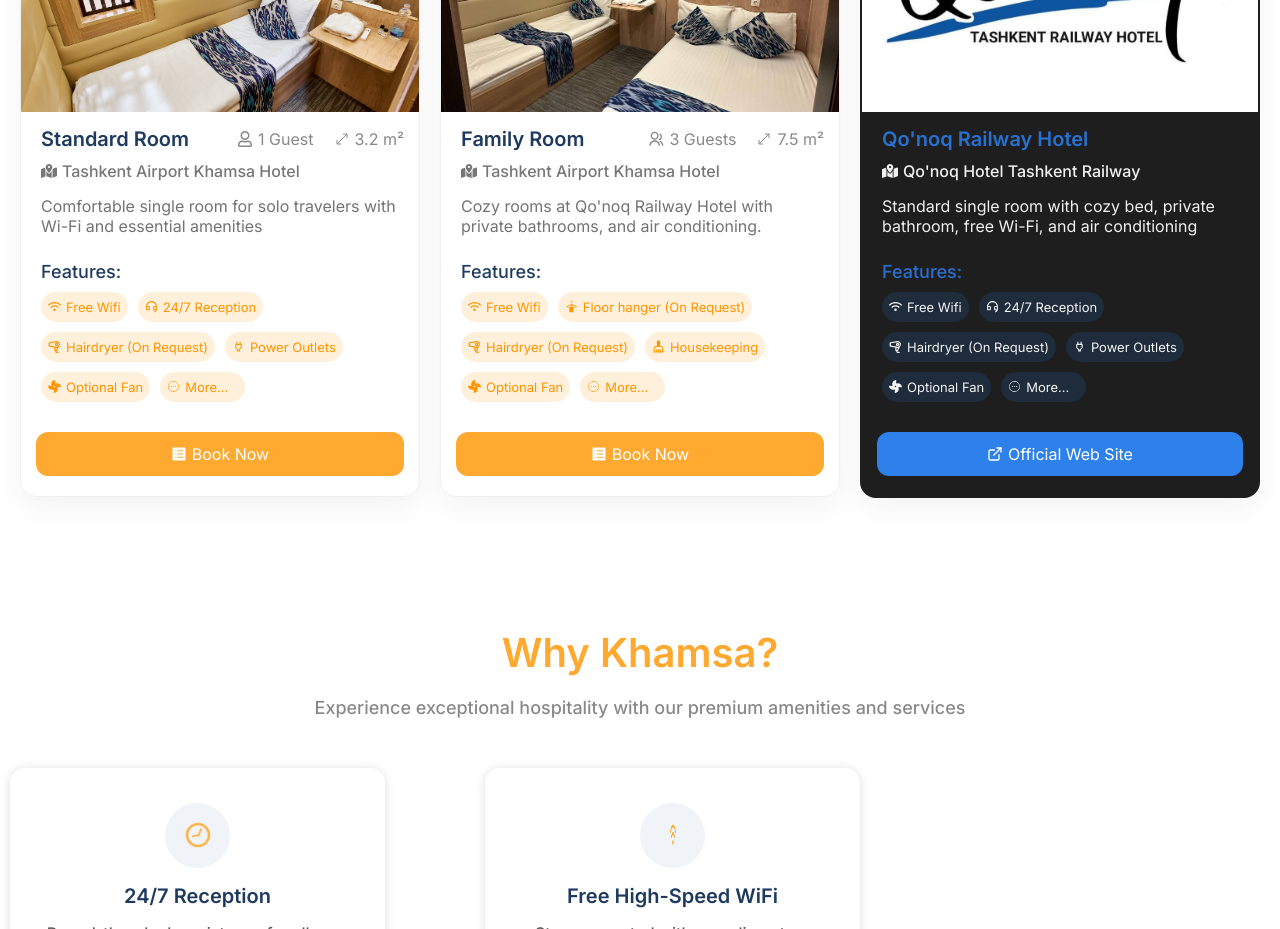
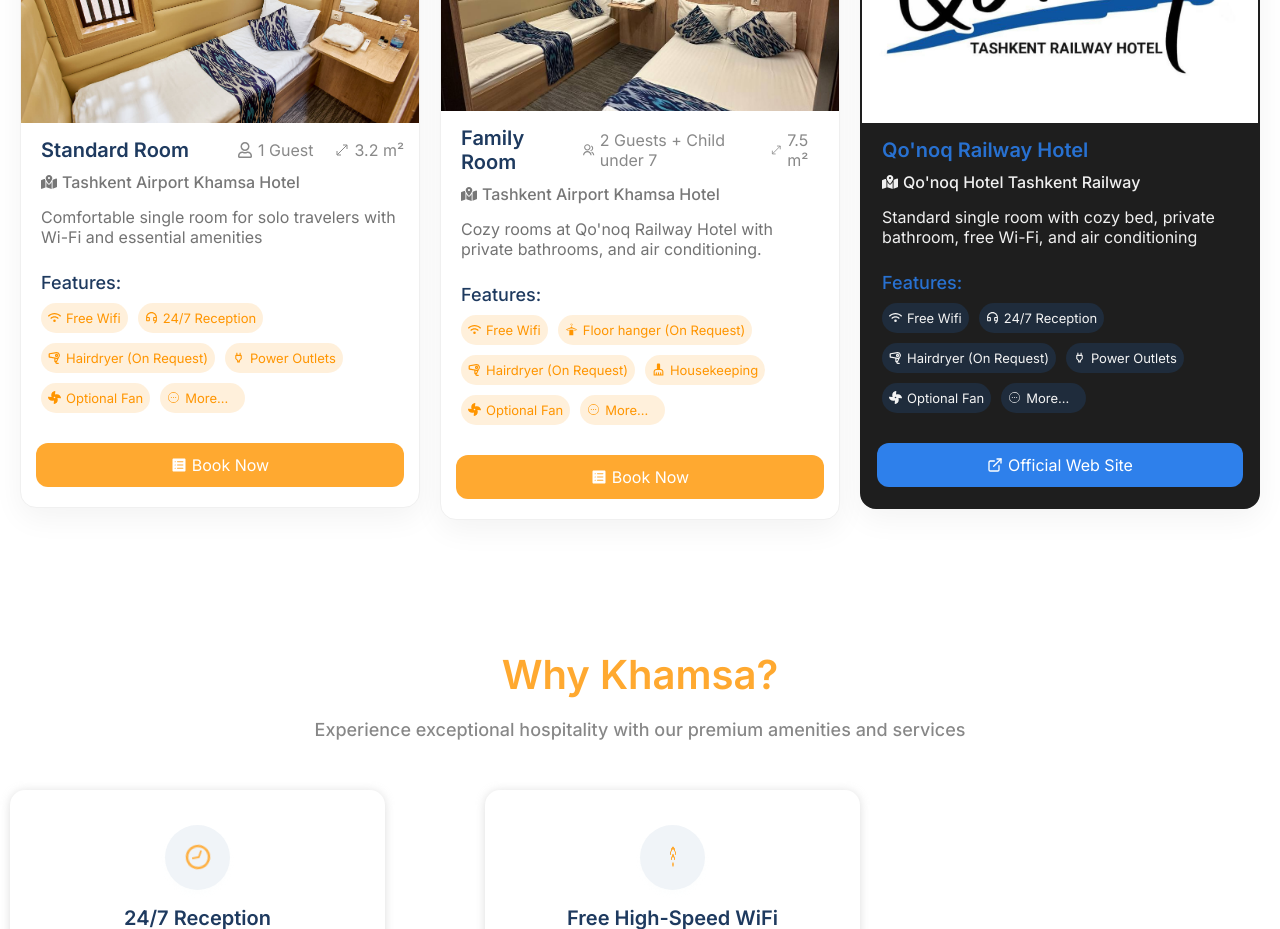
Before and after one commit to Wamwod10/Khamsahotel, a React (Vite) app: page / in a window 1280 px wide. Shown: the part 1260-2189 px from the top of the page. Built offline with nearby package versions, Linux system fonts and the light colour scheme; a web font is replaced by a local one.

Commit message:
json added

```diff
--- a/src/components/header/header.scss
+++ b/src/components/header/header.scss
@@ -503,21 +503,21 @@
   letter-spacing: 0.2px;
   user-select: none;
   color: #fff;
-  background: #9aa3b2; /* default kulrang */
+  background: #9aa3b2;
 }
 
 .kh-status--loading {
-  background: #9aa3b2; /* kulrang */
+  background: #9aa3b2;
   animation: kh-pulse 1.2s ease-in-out infinite;
 }
 
 .kh-status--ok {
-  background: #ff7a00; /* olovrang */
+  background: #ff7a00;
   box-shadow: 0 0 0 1px rgba(255, 122, 0, 0.25) inset;
 }
 
 .kh-status--bad {
-  background: #e11d48; /* qizil */
+  background: #e11d48;
   box-shadow: 0 0 0 1px rgba(225, 29, 72, 0.25) inset;
 }
 
--- a/src/components/roomcard/Roomcard.jsx
+++ b/src/components/roomcard/Roomcard.jsx
@@ -92,7 +92,7 @@
                 <h2 className="roomcard__boxes-title">{t("family1")}</h2>
                 <div className="roomcard__boxes-spans">
                   <p className="roomcard__span">
-                    <RiGroupLine /> 3 {t("guests")}
+                    <RiGroupLine /> 2 {t("guests")} + {t("child")}
                   </p>
                   <p className="roomcard__span">
                     <IoResizeSharp /> 7.5 m²
--- a/src/locales/en/translation.json
+++ b/src/locales/en/translation.json
@@ -45,6 +45,7 @@
   "familyNotAvailable": "Unfortunately, the room is unavailable for the dates you selected. Please consider other dates or room types!",
   "understand": "Understandable",
   "searchrooms": "Searching Room...",
+  "child": "Child under 7",
 
   "roomcardtitle": "Featured Rooms",
   "roomcardtext": "Choose from our carefully selected accommodations",
--- a/src/locales/ru/translation.json
+++ b/src/locales/ru/translation.json
@@ -45,6 +45,7 @@
   "familyNotAvailable": "К сожалению, выбранный номер недоступен на указанные даты. Пожалуйста, рассмотрите другие даты или типы номеров!",
   "understand": "Понятно",
   "searchrooms": "Идёт поиск номера...",
+  "child": "Ребёнок до 7 лет",
 
   "roomcardtitle": "Рекомендуемые номера",
   "roomcardtext": "Выберите из наших тщательно подобранных вариантов",
--- a/src/locales/uz/translation.json
+++ b/src/locales/uz/translation.json
@@ -22,7 +22,7 @@
   "booktext": "Sizga mos xonani tanlang",
   "check-in": "Kirish",
   "check-out": "Chiqish",
-  "guests": "Mehmonlar",
+  "guests": "ta Mehmon",
   "guest": "Mehmon",
   "bookrooms": "Xonalar",
   "standard": "Standart xona",
@@ -45,6 +45,7 @@
   "familyNotAvailable": "Afsuski, siz tanlagan sana bo'yicha xonamiz band edi. Iltimos boshqa sana yoki xona turlarini ko'rib chiqing!",
   "understand": "Tushunarli",
   "searchrooms": "Xona qidirilmoqda...",
+  "child": "7 yoshgacha bo'lgan bola",
 
   "roomcardtitle": "Tavsiya etilgan xonalar",
   "roomcardtext": "Diqqat bilan tanlangan xonalardan tanlang",
--- a/src/pages/rooms/components/roomcard/RoomCard.jsx
+++ b/src/pages/rooms/components/roomcard/RoomCard.jsx
@@ -225,7 +225,7 @@
 
               <h3 className="room-card__room-title">{t("family") || "Family Room"}</h3>
               <p className="room-card__info">
-                <FiUser /> 3 {t("guests")} &nbsp; | &nbsp; <FaRulerCombined /> 7.5 m²
+                <FiUser /> 2 {t("guests")} + {t("child")} &nbsp; | &nbsp; <FaRulerCombined /> 7.5 m²
               </p>
               <p className="room-card__location">
                 <FiMapPin /> {t("TashkentAirportHotel")}
```
